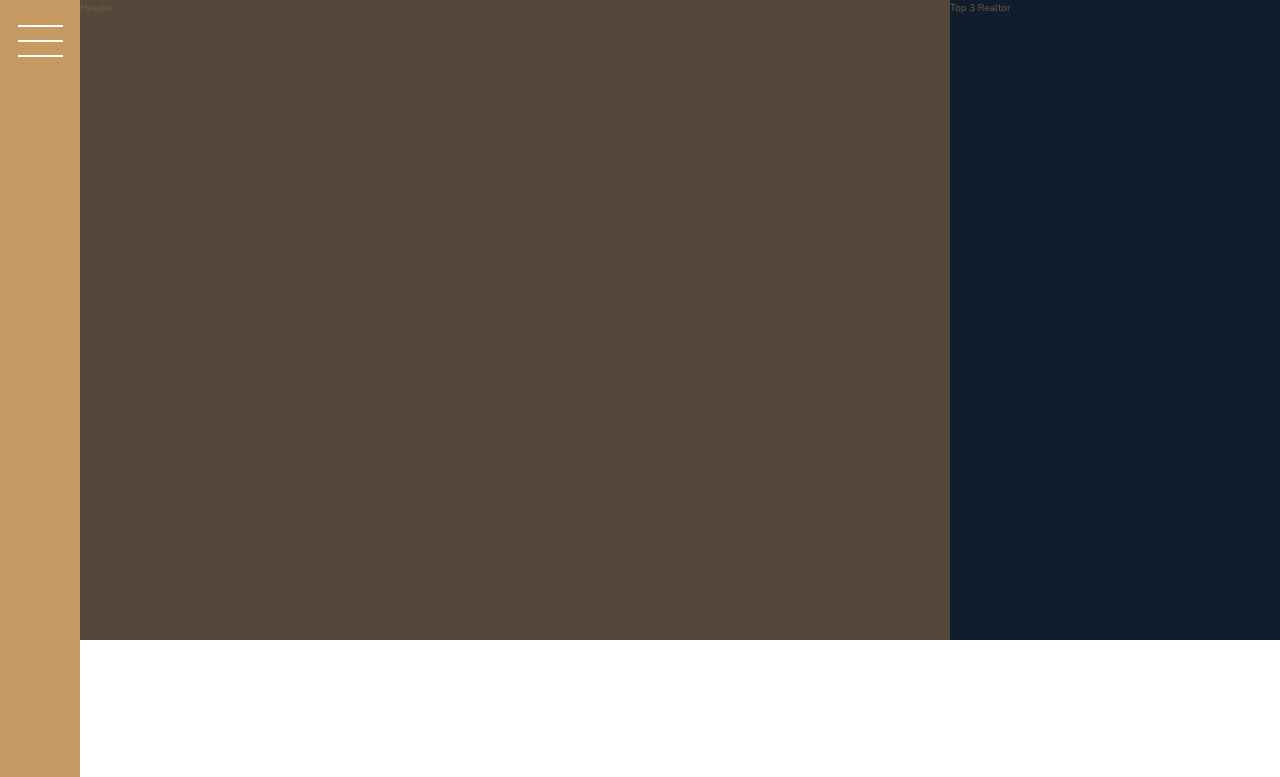
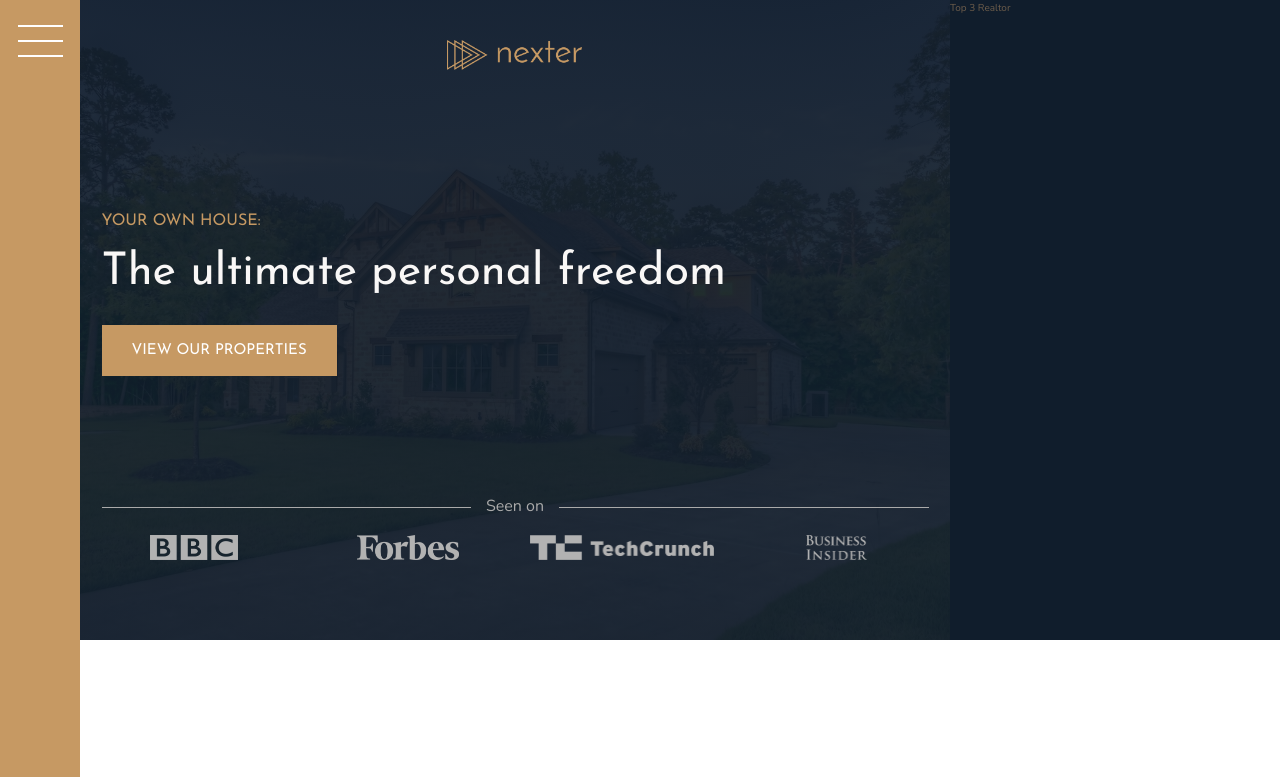
Before and after one commit to mlavagni/nexter, a website: page index.html in a window 1280 px wide. Shown: the top 777 px of the page. Drawn offline with nearby package versions, Linux system fonts and the light colour scheme.

Commit message:
Added header section

```diff
--- a/index.html
+++ b/index.html
@@ -19,7 +19,19 @@
       <button class="nav-btn"></button>
     </div>
 
-    <header class="header">Header</header>
+    <header class="header">
+      <img src="img/logo.png" alt="Nexter logo" class="header__logo" />
+      <h3 class="heading-3">Your own house:</h3>
+      <h1 class="heading-1">The ultimate personal freedom</h1>
+      <button class="btn header__btn">View our properties</button>
+      <div class="header__seenon-text">Seen on</div>
+      <div class="header__seenon-logos">
+        <img src="img/logo-bbc.png" alt="Seen logo 1" />
+        <img src="img/logo-forbes.png" alt="Seen logo 2" />
+        <img src="img/logo-techcrunch.png" alt="Seen logo 3" />
+        <img src="img/logo-bi.png" alt="Seen logo 4" />
+      </div>
+    </header>
 
     <div class="realtors">Top 3 Realtor</div>
 
--- a/sass/_header.scss
+++ b/sass/_header.scss
@@ -1,4 +1,58 @@
 .header {
   background-color: $color-grey-dark-1;
   grid-column: full-start / col-end 6;
+  background-image: linear-gradient(
+      rgba($color-secondary, 0.93),
+      rgba($color-secondary, 0.93)
+    ),
+    url(../img/hero.jpeg);
+  background-size: cover;
+  background-position: center;
+  padding: 8rem;
+  padding-top: 4rem;
+
+  display: grid;
+  grid-template-rows: 1fr min-content 6rem 1fr;
+  grid-template-columns: max-content;
+  grid-row-gap: 1.5rem;
+  justify-content: center;
+
+  &__logo {
+    height: 3rem;
+    justify-self: center;
+  }
+
+  &__btn {
+    align-self: start;
+    justify-self: start;
+  }
+
+  &__seenon-text {
+    display: grid;
+    grid-template-columns: 1fr max-content 1fr;
+    grid-column-gap: 1.5rem;
+    align-items: center;
+
+    font-size: 1.6rem;
+    color: $color-grey-light-2;
+
+    &::before,
+    &::after {
+      content: "";
+      height: 1px;
+      display: block;
+      background-color: currentColor;
+    }
+  }
+
+  &__seenon-logos {
+    display: grid;
+    grid-template-columns: repeat(4, 1fr);
+    grid-column-gap: 3rem;
+    justify-items: center;
+    img {
+      height: 2.5rem;
+      filter: brightness(70%);
+    }
+  }
 }
--- a/sass/_typography.scss
+++ b/sass/_typography.scss
@@ -5,6 +5,9 @@
 
 .heading-1 {
   @extend %heading;
+  font-size: 4.5rem;
+  color: $color-grey-light-1;
+  line-height: 1;
 }
 
 .heading-2 {
```
Also changed, not shown: css/style.css.
